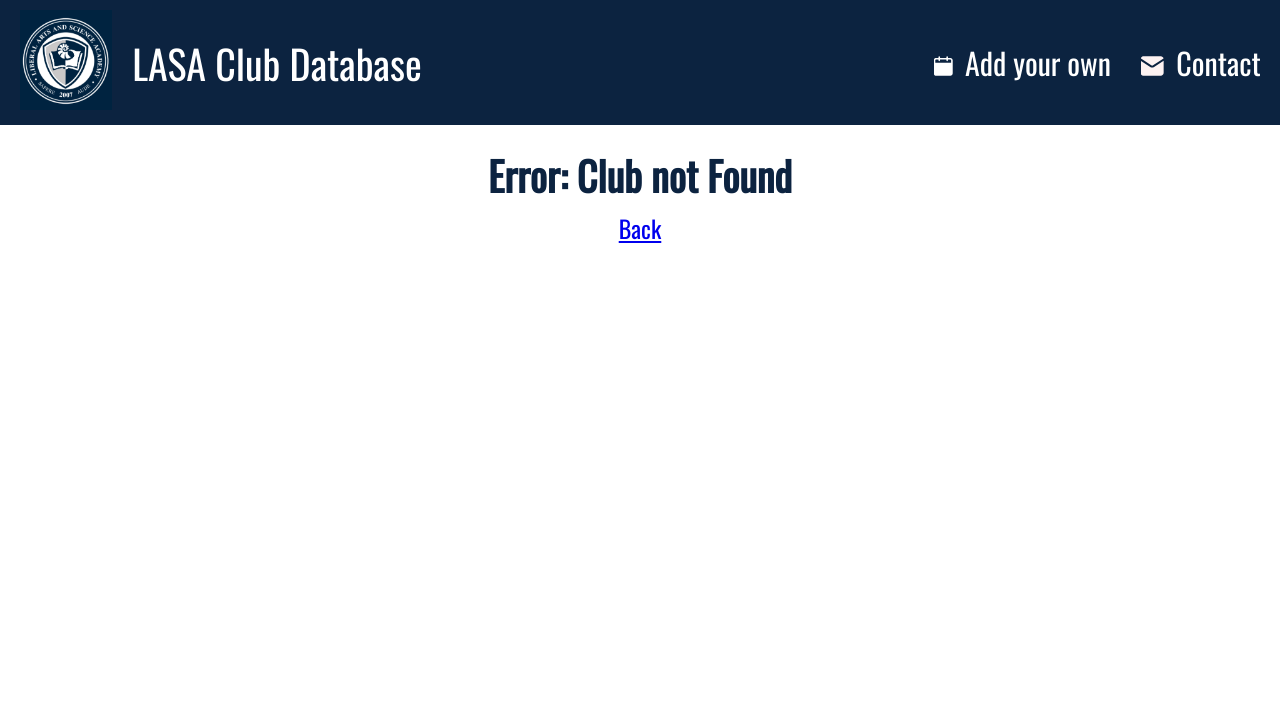
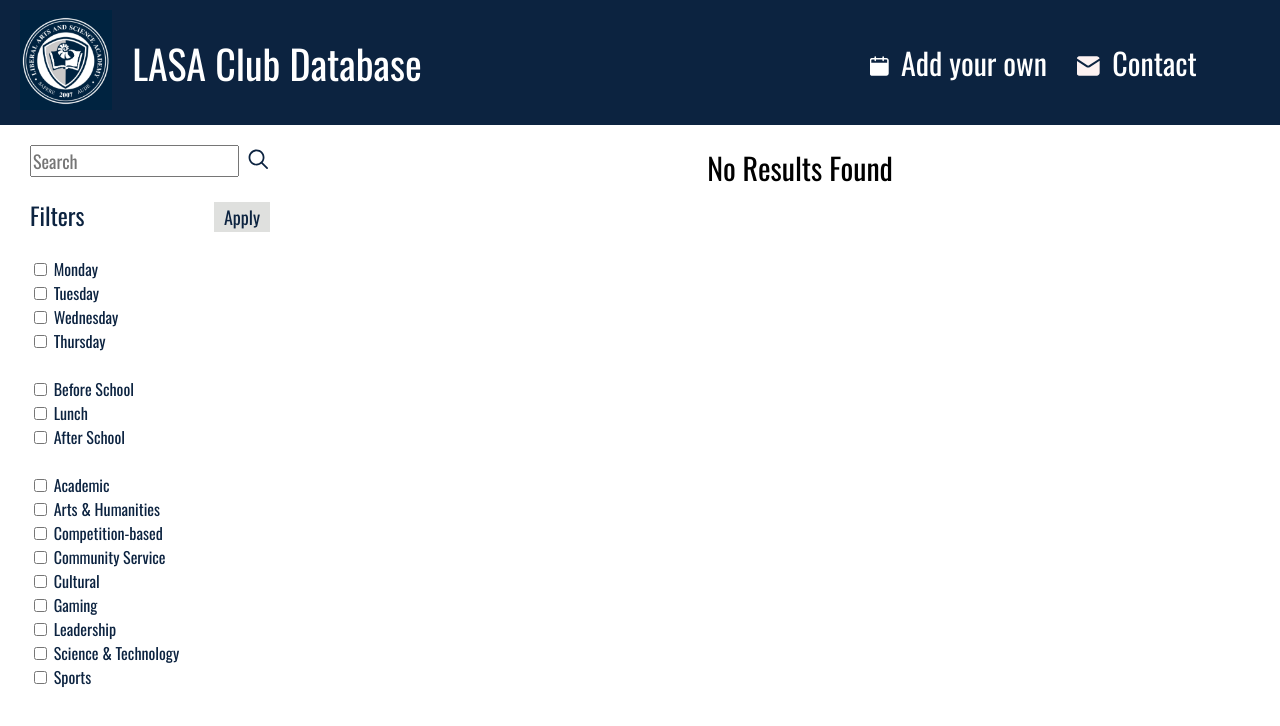
Before and after one commit to ashuie/clubs, a Flask app: page /filter in a window 1280 px wide. Shown: the top 726 px of the page. Run offline with Flask 3, Linux system fonts and the light colour scheme; data comes from the database, SQL or seed files in the repository; some libraries are stand-ins or nearby versions.

Commit message:
everything works except filtering

```diff
--- a/main.py
+++ b/main.py
@@ -13,12 +13,17 @@ logging.basicConfig(level=logging.DEBUG)
 global db_file
 db_file = "clubs/clubs.db"
 
-weekdays = { 1 : 'Monday', 2 :'Tuesday', 3 : 'Wednesday', 4 :'Thursday'}
+weekdays_list = { 1 : 'Monday', 2 :'Tuesday', 3 : 'Wednesday', 4 :'Thursday'}
 tags_list = {1 : 'Academic', 2 : 'Arts & Humanities', 3 : 'Competition-based', 4 : 'Community Service', 5 : 'Cultural', 6 : 'Gaming', 7 : 'Leadership', 8 : 'Science & Technology', 9 :  'Sports'}
+times_list = {1: 'Before School', 2 : 'Lunch', 3 : 'After School'}
+filter_list = { 1 : 'Monday', 2 : 'Tuesday', 3 : 'Wednesday', 4: 'Thursday', 5 : 'Academic', 6 : 'Arts & Humanities', 7 : 'Competition-based', 8 : 'Community Service', 9 : 'Cultural', 10 : 'Gaming', 11 : 'Leadership', 12 : 'Science & Technology', 13 :  'Sports'}
+
 
 def get_tags():
   return [(1, 'Academic'), (2, 'Arts & Humanities'), (3, 'Competition-based'), (4, 'Community Service'), (5, 'Cultural'), (6, 'Gaming'), (7, 'Leadership'), (8, 'Science & Technology'), (9, 'Sports')]
 
+def get_filters():
+  return [(1, 'Monday'), (2, 'Tuesday'), (3, 'Wednesday'), (4, 'Thursday'), (5, 'Academic'), (6, 'Arts & Humanities'), (7, 'Competition-based'), (8, 'Community Service'), (9, 'Cultural'), (10, 'Gaming'), (11, 'Leadership'), (12, 'Science & Technology'), (13,  'Sports')]
 class MultiCheckboxField(SelectMultipleField):
   widget = widgets.ListWidget(html_tag='ul', prefix_label=False)
   option_widget = widgets.CheckboxInput()
@@ -53,6 +58,14 @@ validators=[InputRequired(message = "Please enter a contact")])
   description = TextAreaField('Club Description (max 150 characters)',
 validators=[InputRequired(message = "Please enter a club description"), Length(max=150, message = "Description is over 150 characters")])
 
+class FilterForm(FlaskForm):
+  days = MultiCheckboxField('',
+   choices=[(1, 'Monday'), (2, 'Tuesday'), (3, 'Wednesday'), (4, 'Thursday')])
+  times = MultiCheckboxField('',
+     choices=[(1, 'Before School'), (2, 'Lunch'), (3, 'After School')])
+  tags = MultiCheckboxField('',
+     choices=get_tags())
+
 app = fk.Flask(
     __name__,
     static_folder="stylesheets",
@@ -78,43 +91,45 @@ def get_clubs():
   with get_connection() as con:
     cursor = con.cursor()
     clubs = cursor.execute("SELECT * FROM clubs")
-    logging.info(clubs)
     return clubs
 
 def string_convert(dict, list):
   s = ""
   for i in range(len(list) - 1):
     s += dict[list[i]] + ", "
-  s += dict[list[len(list)-1]]
+  s += dict[int(list[len(list)-1])]
   return s
 
 def create_new_club(form):
   with get_connection() as connection:
     cursor = connection.cursor()
-    cursor.execute("INSERT INTO clubs (url, name, sponsor, days, time, location, category, contact, description) VALUES (?, ?, ?, ?, ?, ?, ?, ?, ?)", (str(form.name.data).replace(" ", ""), str(form.name.data), str(form.sponsor.data), string_convert(weekdays, form.days.data), str(form.time.data), str(form.location.data), string_convert(tags_list, form.tags.data), str(form.contact.data), str(form.description.data)))
+    cursor.execute("INSERT INTO clubs (url, name, sponsor, days, time, location, category, contact, description) VALUES (?, ?, ?, ?, ?, ?, ?, ?, ?)", (str(form.name.data).replace(" ", ""), str(form.name.data), str(form.sponsor.data), string_convert(weekdays_list, form.days.data), str(form.time.data), str(form.location.data), string_convert(tags_list, form.tags.data), str(form.contact.data), str(form.description.data)))
     connection.commit()
 
-def load_clubs(clubs):
-  return fk.render_template("home.html", clubs=clubs)
+def load_clubs(clubs, emptysearch, filter_form):
+  return fk.render_template("home.html", clubs=clubs, emptysearch=emptysearch, filter_form=filter_form)
 
-def get_clubs_by_tags(tags):
-  clubs = []
+def get_clubs_by_filter(filter, column_name):
+  logging.info(filter)
+  searched_clubs = []
   with get_connection() as con:
     cursor = con.cursor()
-    for tag in tags:
-      query = cursor.execute("SELECT * FROM clubs WHERE tags LIKE\'%" + tag + "%\'")
-      clubs.append(query)
-  return clubs
+    for tag in filter:
+      clubs = cursor.execute("SELECT * FROM clubs WHERE " + column_name + " LIKE \'%" + tag + "%\'")
+      searched_clubs.append(clubs.fetchall())
+  logging.info(searched_clubs)
+  return searched_clubs
 
 # get_clubs_by_day
 
 @app.route('/', methods=["GET", "POST"])
 @app.route('/clubs', methods=["GET"],strict_slashes=False)
 def root():
+  filter_form = FilterForm()
   with sqlite3.connect("clubs/clubs.db") as con:
     cursor = con.cursor()
     cursor.execute("CREATE TABLE IF NOT EXISTS clubs (url TEXT, name TEXT, sponsor TEXT, days TEXT, time TEXT, location TEXT, category TEXT, contact TEXT, description TEXT)")
-    return load_clubs(get_clubs())
+    return load_clubs(get_clubs(), False, filter_form)
 
 @app.route('/addclub', methods=["GET", "POST"])
 def add_club():
@@ -134,6 +149,7 @@ def add_club():
 
 @app.route('/search', methods=["GET", "POST"])
 def search_by_query():
+  filter_form = FilterForm()
   query = html.escape(fk.request.form["search-query"])
   empty = False
   if (len(query) > 0):
@@ -143,10 +159,28 @@ def search_by_query():
       all_clubs = clubs.fetchall()
       if (len(all_clubs) == 0):
         empty = True
-      logging.info(str(clubs) + " " + str(len(all_clubs)))
-      return fk.render_template("home.html", clubs=all_clubs, emptysearch=empty)
+      return load_clubs(all_clubs, empty, filter_form)
   else:
       return(redirect('/', code=308))
+
+@app.route('/filter', methods=["GET", "POST"])
+def filter_by_tags():
+  filter_form = FilterForm()
+  empty_search = False
+  found_clubs = []
+  if (len(filter_form.data) > 0):
+    with get_connection() as con:
+      cursor = con.cursor()
+
+      #clubs = cursor.execute("SELECT * FROM clubs WHERE " + column_name + " LIKE \'%" + tag + "%\'")
+        #found_clubs.append(clubs.fetchall())
+      if (len(found_clubs) == 0):
+        empty_search = True
+      else:
+        found_clubs = list(set(found_clubs))
+    return load_clubs(found_clubs, empty_search, filter_form)
+  else:
+    return(redirect('/', code=308))
 
 @app.route('/submit', methods=['POST'])
 def submit_success():
--- a/stylesheets/clubpage.css
+++ b/stylesheets/clubpage.css
@@ -105,3 +105,7 @@ div.site-title {
   font-weight: bold;
   text-align: center;
 }
+
+.club-description {
+  margin-bottom: 30px;
+}
--- a/stylesheets/home.css
+++ b/stylesheets/home.css
@@ -109,7 +109,10 @@ div.club {
   padding: 20px;
   height: auto;
   width: auto;
-  background-color: #C8C9C7;
+  background-color:#dfe0de;
+  border-style: solid;
+  border-width: 20px;
+  border-color: #C8C9C7;
 }
 
 .club-name {
@@ -119,6 +122,9 @@ div.club {
   font-weight: bold;
 }
 
+.club-name:hover {
+  color: #174782;
+}
 .no-search-results {
   grid-column: span 2;
   flex-grow: 1;
@@ -126,3 +132,37 @@ div.club {
   font-size: 30px;
   padding-top: 20px;
 }
+
+.filter ul {
+  list-style-type: none;
+  font-size: 16px;
+  margin-left: -40px;
+  margin-bottom: 3px;
+}
+
+.form-label {
+  margin-top: 5px;
+}
+
+ul#days, ul#times, ul#tags {
+  margin-top: 0px;
+}
+
+p {
+  margin-top: 0px;
+  height: 0px;
+}
+
+.filter-submit {
+  float: right;
+  background-color: #dfe0de;
+  color: #0C2340;
+  font-family: 'Oswald';
+  padding: 2px 10px;
+  font-size: 18px;
+  border: none;
+  cursor: pointer;
+  width: auto;
+  margin-right: 50px;
+  margin-top: -55px;
+}
--- a/templates/home.html
+++ b/templates/home.html
@@ -44,6 +44,23 @@
         </div>
         <div class="filter">
           Filters
+          <form method="POST" action="/filter">
+            <input class="filter-submit" type="submit" value="Apply" disabled>
+            {% macro render_field(field) %}
+              <div class="form-container">
+                <p class="form-label">{{ field.label }}</p>
+                <p class="form-field">{{ field(**kwargs)|safe }}</p>
+              {% if field.errors %}
+                {% for error in field.errors %}
+                  <span class="error">{{ error }}</span>
+                {% endfor %}
+              {% endif %}
+              </div>
+            {% endmacro %}
+            {{ render_field(filter_form.days) }}
+            {{ render_field(filter_form.times) }}
+            {{ render_field(filter_form.tags) }}
+          </form>
         </div>
       </div>
       <div class="club-database">
```
